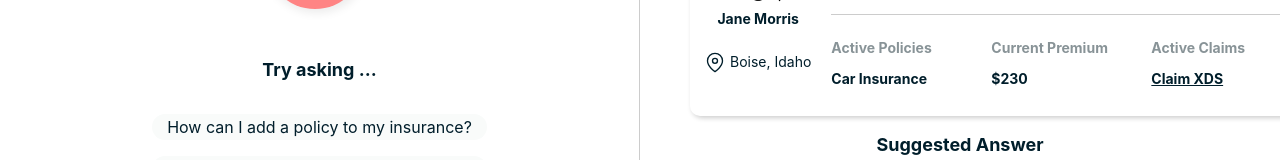
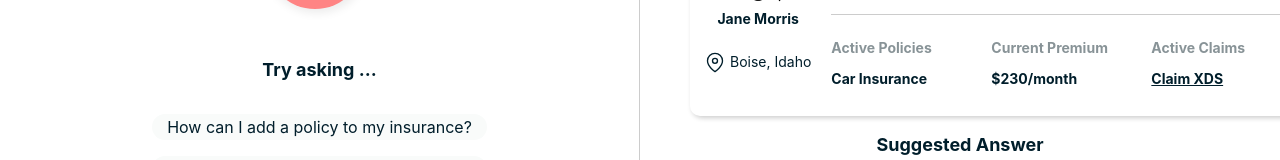
Before and after one commit to mongodb-industry-solutions/Insurance-customer-service, a React (Create React App) app in the folder frontend/: page /CustomerService in a window 1280 px wide. Both pictures are taken after a click on the button "Accept". Shown: the part 363-523 px from the top of the page. Built offline with nearby package versions, Linux system fonts and the light colour scheme.

Commit message:
monthly premium display

```diff
--- a/frontend/src/_pages/CustomerService/CustomerService.js
+++ b/frontend/src/_pages/CustomerService/CustomerService.js
@@ -311,7 +311,7 @@ const App = () => {
 
                   <div className={styles.fieldWrapper}>
                     <p className={styles.fieldTitle}>Current Premium</p>
-                    <p className={styles.fieldContent}>$230</p>
+                    <p className={styles.fieldContent}>$230/month</p>
                   </div>
 
                   <div className={styles.fieldWrapper}>
```
